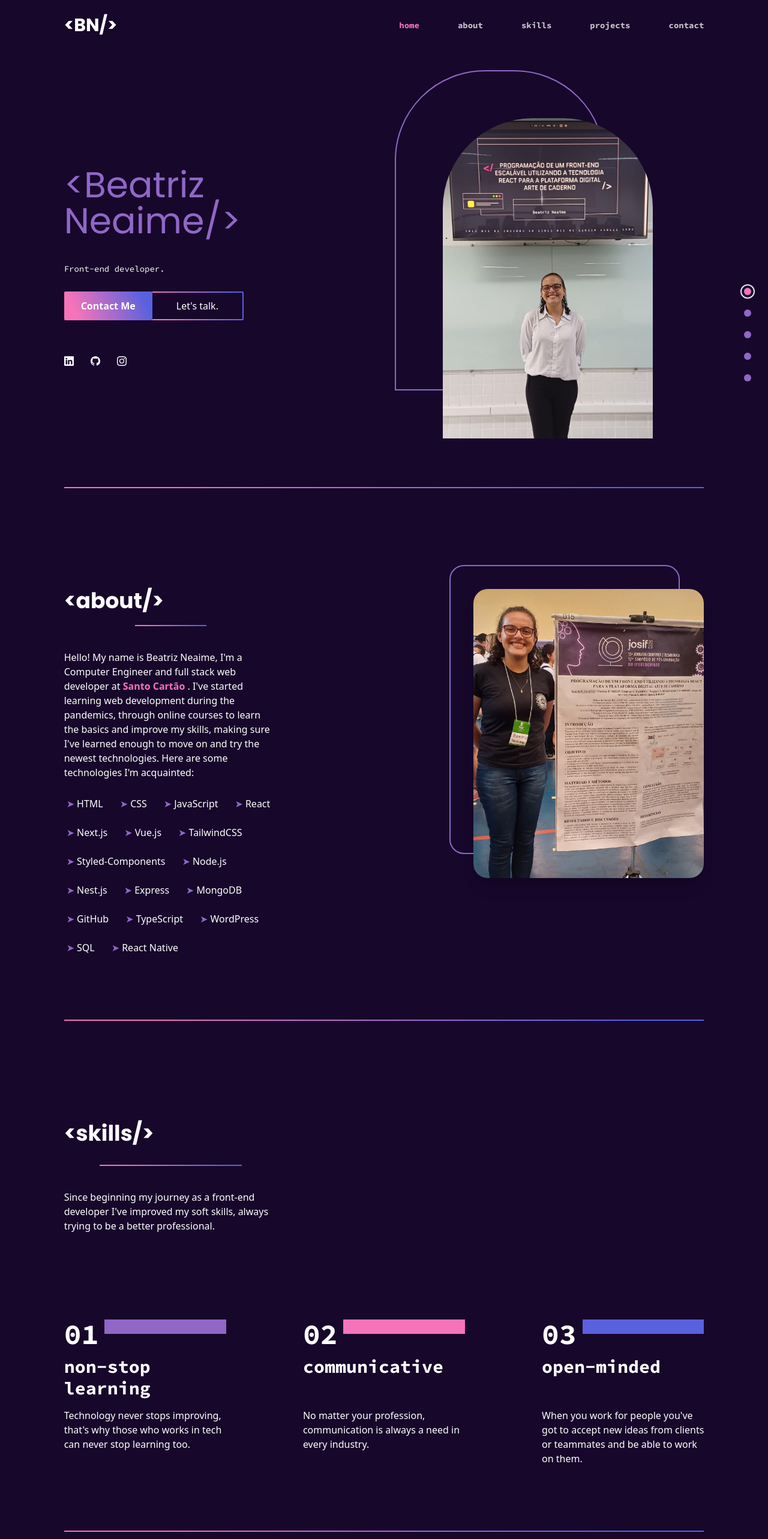
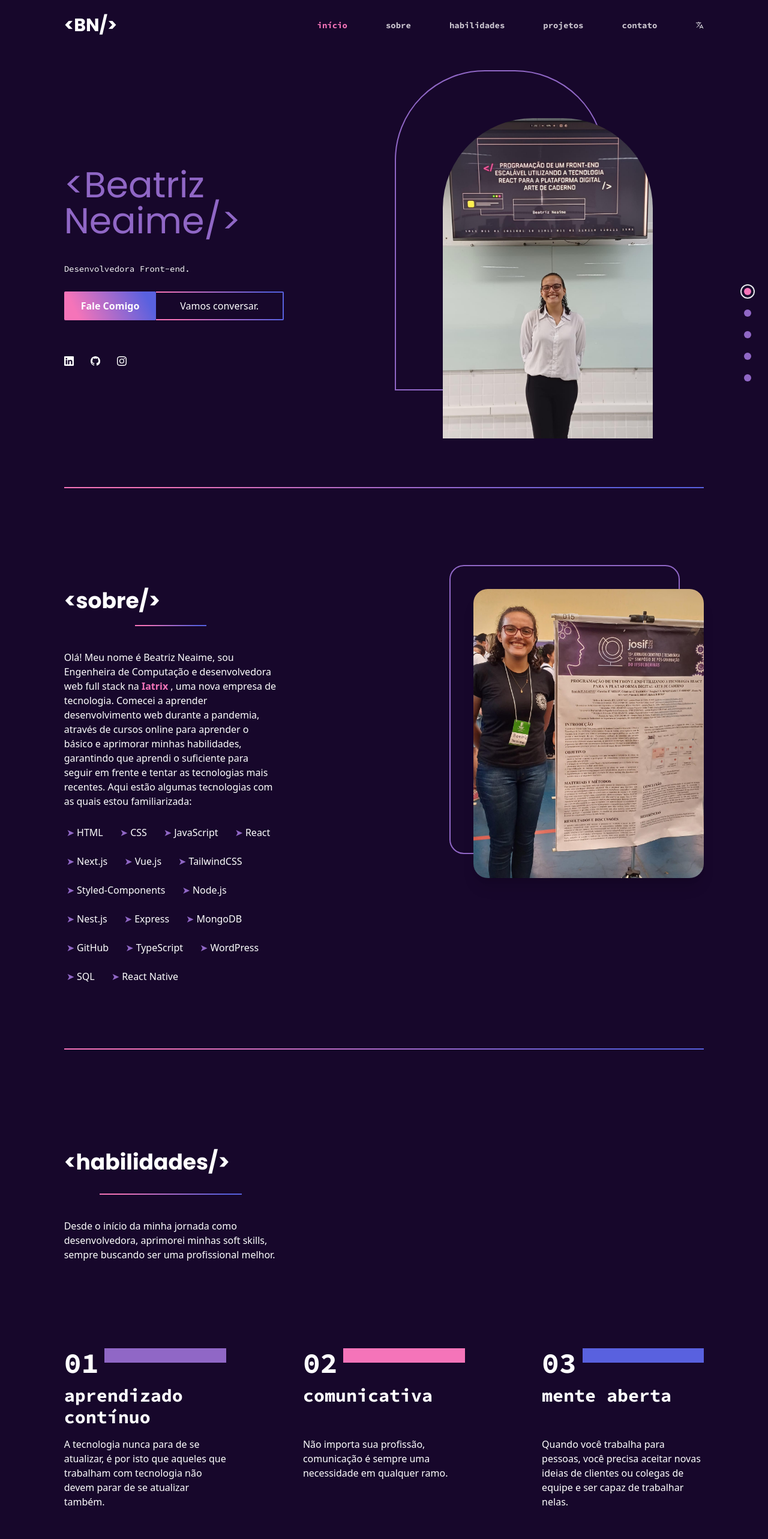
Before and after one commit to samuel-adedigba/personal-portfolio, a React (Create React App) app: page / in a window 1280 px wide. Shown: the top 2566 px of the page at 60% size. Built offline with nearby package versions, Linux system fonts and the light colour scheme.

Commit message:
Fix: translate
Now available in two lenguages: brazilian portuguese and english

```diff
--- a/src/App.js
+++ b/src/App.js
@@ -17,6 +17,7 @@ import { motion } from "framer-motion";
 function App() {
   const [selectedPage, setSelectedPage] = useState('home');
   const [topOfPage, setTopOfPage] = useState(true);
+  const [language, setLanguage] = useState("pt");
   const mediumScreens = useMediaQuery("(min-width: 1060px)")
 
   useEffect(() => {
@@ -38,6 +39,8 @@ function App() {
         selectedPage={selectedPage}
         setSelectedPage={setSelectedPage}
         topOfPage={topOfPage}
+        language={language}
+        setLanguage={setLanguage}
       />
 
       <div className="w-5/6 mx-auto" >
@@ -54,6 +57,7 @@ function App() {
         >
           <Landing
             setSelectedPage={setSelectedPage}
+            language={language}
           />
         </motion.div>
       </div>
@@ -66,7 +70,7 @@ function App() {
           amount="all"
           onViewportEnter={() => setSelectedPage("about")}
         >
-          <AboutMe />
+          <AboutMe language={language} />
         </motion.div>
       </div>
 
@@ -78,7 +82,7 @@ function App() {
           amount="all"
           onViewportEnter={() => setSelectedPage("skills")}
         >
-          <Skills />
+          <Skills language={language} />
         </motion.div>
       </div>
 
@@ -90,7 +94,7 @@ function App() {
           amount="all"
           onViewportEnter={() => setSelectedPage("projects")}
         >
-          <Projects />
+          <Projects language={language} />
         </motion.div>
       </div>
 
@@ -102,7 +106,7 @@ function App() {
           amount="all"
           onViewportEnter={() => setSelectedPage("contact")}
         >
-          <Contact />
+          <Contact language={language} />
         </motion.div>
       </div>
 
--- a/src/scenes/AboutMe.jsx
+++ b/src/scenes/AboutMe.jsx
@@ -3,8 +3,9 @@ import { motion } from "framer-motion";
 import LineGradient from "../components/LineGradient";
 import {} from "react-bootstrap";
 import { technologies } from "../utils/tech";
+import { texts } from './../utils/texts';
 
-const AboutMe = () => {
+const AboutMe = ({language}) => {
   const mediumScreens = useMediaQuery("(min-width: 1060px)");
 
   return (
@@ -22,23 +23,19 @@ const AboutMe = () => {
           className=" md:w-1/3"
         >
           <p className="font-poppins font-semibold text-4xl mb-5">
-            {`<about/>`}
+            {texts[language].about.title}
           </p>
           <LineGradient width="w-1/3" />
           <p className="mt-10 mb-7">
-            Hello! My name is Beatriz Neaime, I'm a Computer Engineer
-            and full stack web developer at{" "}
+            {texts[language].about.text}
             <a
               className="text-pink-two font-bold"
-              href="https://www.santocartao.com.br"
+              href={texts[language].about.link}
               target="_blank"
             >
-              Santo Cartão
+              {texts[language].about.empresa}
             </a>{" "}
-            . I've started learning web development during the pandemics, through
-            online courses to learn the basics and improve my skills, making
-            sure I've learned enough to move on and try the newest technologies.
-            Here are some technologies I'm acquainted:
+            {texts[language].about.text2}
           </p>
           <div className="flex gap-6 flex-wrap">
             {technologies.map((tech, index) => {
--- a/src/scenes/Landing.jsx
+++ b/src/scenes/Landing.jsx
@@ -2,8 +2,9 @@ import useMediaQuery from "../hooks/useMediaQuery";
 import { motion } from "framer-motion";
 import AnchorLink from "react-anchor-link-smooth-scroll";
 import SocialMediaIcons from "../components/SocialMediaIcons";
+import { texts } from "../utils/texts";
 
-const Landing = ({ setSelectedPage }) => {
+const Landing = ({ setSelectedPage, language }) => {
   const largeScreens = useMediaQuery("(min-width: 1060px)");
 
   return (
@@ -48,7 +49,7 @@ const Landing = ({ setSelectedPage }) => {
           </p>
 
           <p className="mt-10 mb-7 font-source-code text-sm text-center md:text-start">
-            Front-end developer.
+            {texts[language].landing.subtitle}
           </p>
         </motion.div>
 
@@ -69,7 +70,7 @@ const Landing = ({ setSelectedPage }) => {
             onClick={() => setSelectedPage("contact")}
             href="#contact"
           >
-            Contact Me
+            {texts[language].landing.contact}
           </AnchorLink>
           <AnchorLink
             className="rounded-r-sm bg-gradient-rainbow py-0.5 pr-0.5"
@@ -77,7 +78,7 @@ const Landing = ({ setSelectedPage }) => {
             href="#contact"
           >
             <div className="bg-deep-purple hover:text-purple transition duration-500 w-full h-full flex items-center justify-center px-10 font-playfair">
-              Let's talk.
+              {texts[language].landing.talk}
             </div>
           </AnchorLink>
         </motion.div>
--- a/src/scenes/Navbar.jsx
+++ b/src/scenes/Navbar.jsx
@@ -1,71 +1,125 @@
-import { useState } from "react"
-import AnchorLink from 'react-anchor-link-smooth-scroll'
+import { useState } from "react";
+import AnchorLink from "react-anchor-link-smooth-scroll";
+import { IoLanguageOutline } from "react-icons/io5";
+import useMediaQuery from "../hooks/useMediaQuery";
+import { AiOutlineCloseCircle, AiOutlineMenu } from "react-icons/ai";
+import { GiBrazilFlag, GiUsaFlag } from "react-icons/gi";
 
-
-import useMediaQuery from '../hooks/useMediaQuery'
-
-import { AiOutlineMenu, AiOutlineCloseCircle } from "react-icons/ai";
-
-const Link = ({ page, selectedPage, setSelectedPage }) => {
-  const lowerPage = page.toLowerCase()
+const Link = ({ label, page, selectedPage, setSelectedPage, setMenuToggled }) => {
+  const lowerPage = page.toLowerCase();
   return (
     <AnchorLink
       className={`${selectedPage === lowerPage ? "text-pink-two" : "text-pink"}
         hover:text-light-pink transition duration-500
       `}
       href={`#${lowerPage}`}
-      onClick={() => { setSelectedPage(lowerPage) }}
+      onClick={() => {
+        setSelectedPage(lowerPage);
+        setTimeout(() => {
+          setMenuToggled(false);
+        }, 300);
+      }}
     >
-      {page}
+      {label}
     </AnchorLink>
-  )
-}
+  );
+};
 
-const Navbar = ({ topOfPage, selectedPage, setSelectedPage }) => {
+const Navbar = ({
+  topOfPage,
+  selectedPage,
+  setSelectedPage,
+  language,
+  setLanguage,
+}) => {
   const [menuToggled, setMenuToggled] = useState(false);
+  const [translateMenu, setTranslateMenu] = useState(false);
   const desktop = useMediaQuery("(min-width: 768px)");
 
+  const changeLanguage = (lang) => {
+    setLanguage(lang);
+    setTranslateMenu(false);
+    setMenuToggled(false);
+  };
+
   return (
-    <nav className={`bg-deep-purple z-40 w-full fixed top-0 py-6`}  >
+    <nav className={`bg-deep-purple z-40 w-full fixed top-0 py-6`}>
       <div className="flex items-center justify-between mx-auto w-5/6 ">
         <h4 className="font-poppins text-3xl font-bold"> {`<BN/>`} </h4>
 
         {/* DESKTOP */}
         {desktop ? (
-          <div className="flex justify-between gap-16  font-source-code text-sm font-semibold">
+          <div className="flex justify-between items-center gap-16  font-source-code text-sm font-semibold">
             <Link
               page="home"
+              label={language === "pt" ? "início" : "home"}
               selectedPage={selectedPage}
               setSelectedPage={setSelectedPage}
+              setMenuToggled={setMenuToggled}
             />
             <Link
               page="about"
+              label={language === "pt" ? "sobre" : "about"}
               selectedPage={selectedPage}
               setSelectedPage={setSelectedPage}
+              setMenuToggled={setMenuToggled}
             />
             <Link
               page="skills"
+              label={language === "pt" ? "habilidades" : "skills"}
               selectedPage={selectedPage}
               setSelectedPage={setSelectedPage}
+              setMenuToggled={setMenuToggled}
             />
             <Link
               page="projects"
+              label={language === "pt" ? "projetos" : "projects"}
               selectedPage={selectedPage}
               setSelectedPage={setSelectedPage}
+              setMenuToggled={setMenuToggled}
             />
             <Link
               page="contact"
+              label={language === "pt" ? "contato" : "contact"}
               selectedPage={selectedPage}
               setSelectedPage={setSelectedPage}
+              setMenuToggled={setMenuToggled}
             />
+            <div className="flex flex-col relative">
+              <IoLanguageOutline
+                className="cursor-pointer relative hover:text-pink-two"
+                onClick={() => setTranslateMenu(!translateMenu)}
+              />
+              {translateMenu && (
+                <div className="absolute top-4 bg-light-purple px-2 py-1 w-auto">
+                  <button
+                    className="text-deep-blue"
+                    onClick={() => changeLanguage("pt")}
+                  >
+                    <GiBrazilFlag
+                      className={`text-xl ${
+                        language === "pt" ? "text-pink-two" : "text-white"
+                      }`}
+                    />
+                  </button>
+                  <button
+                    className={`text-deep-blue ${
+                      language === "en" ? "text-pink-two" : "text-white"
+                    }`}
+                    onClick={() => changeLanguage("en")}
+                  >
+                    <GiUsaFlag className="text-xl" />
+                  </button>
+                </div>
+              )}
+            </div>
           </div>
         ) : (
-          <button className={`rounded-full bg-purple p-2`}
-            onClick={
-              () => {
-                setMenuToggled(!menuToggled)
-              }
-            }
+          <button
+            className={`rounded-full bg-purple p-2`}
+            onClick={() => {
+              setMenuToggled(!menuToggled);
+            }}
           >
             <AiOutlineMenu />
           </button>
@@ -83,39 +137,76 @@ const Navbar = ({ topOfPage, selectedPage, setSelectedPage }) => {
             </div>
 
             {/* MENU ITEMS */}
-            <div className="flex flex-col gap-10 ml-[33%] text-2xl text-deep-blue justify-center ">
+            <div className="flex flex-col gap-10 ml-5 text-2xl text-deep-blue justify-center items-start ">
               <Link
                 page="home"
+                label={language === "pt" ? "início" : "home"}
                 selectedPage={selectedPage}
                 setSelectedPage={setSelectedPage}
+                setMenuToggled={setMenuToggled}
               />
               <Link
                 page="about"
+                label={language === "pt" ? "sobre" : "about"}
                 selectedPage={selectedPage}
                 setSelectedPage={setSelectedPage}
+                setMenuToggled={setMenuToggled}
               />
               <Link
                 page="skills"
+                label={language === "pt" ? "habilidades" : "skills"}
                 selectedPage={selectedPage}
                 setSelectedPage={setSelectedPage}
+                setMenuToggled={setMenuToggled}
               />
               <Link
                 page="projects"
+                label={language === "pt" ? "projetos" : "projects"}
                 selectedPage={selectedPage}
                 setSelectedPage={setSelectedPage}
+                setMenuToggled={setMenuToggled}
               />
               <Link
                 page="contact"
+                label={language === "pt" ? "contato" : "contact"}
                 selectedPage={selectedPage}
                 setSelectedPage={setSelectedPage}
+                setMenuToggled={setMenuToggled}
               />
+              <div className="flex flex-col relative">
+                <IoLanguageOutline
+                  className="cursor-pointer relative hover:text-pink-two"
+                  onClick={() => setTranslateMenu(!translateMenu)}
+                />
+                {translateMenu && (
+                  <div className="absolute top-4 bg-light-purple px-2 py-1 w-auto">
+                    <button
+                      className="text-deep-blue"
+                      onClick={() => changeLanguage("pt")}
+                    >
+                      <GiBrazilFlag
+                        className={`text-xl ${
+                          language === "pt" ? "text-pink-two" : "text-white"
+                        }`}
+                      />
+                    </button>
+                    <button
+                      className={`text-deep-blue ${
+                        language === "en" ? "text-pink-two" : "text-white"
+                      }`}
+                      onClick={() => changeLanguage("en")}
+                    >
+                      <GiUsaFlag className="text-xl" />
+                    </button>
+                  </div>
+                )}
+              </div>
             </div>
           </div>
         )}
+      </div>
+    </nav>
+  );
+};
 
-      </div>
-    </nav >
-  )
-}
-
-export default Navbar
+export default Navbar;
--- a/src/scenes/Skills.jsx
+++ b/src/scenes/Skills.jsx
@@ -1,7 +1,8 @@
 import { motion } from "framer-motion";
 import LineGradient from "../components/LineGradient";
+import { texts } from "../utils/texts";
 
-const Skills = () => {
+const Skills = ({language}) => {
   return (
     <section id="skills" className="pt-10 pb-24 min-h-screen">
       <div className="md:flex md:justify-between md:gap-16 mt-32 ">
@@ -17,14 +18,13 @@ const Skills = () => {
           className=" md:w-1/3"
         >
           <div>
-            <p className="font-poppins font-semibold text-4xl">{`<skills/>`}</p>
+            <p className="font-poppins font-semibold text-4xl">{texts[language].skills.title}</p>
             <div className="flex justify-center mt-5">
               <LineGradient width="w-2/3" />
             </div>
           </div>
           <p className="mt-10 mb-10">
-            Since beginning my journey as a front-end developer I've improved my
-            soft skills, always trying to be a better professional.
+            {texts[language].skills.text}
           </p>
         </motion.div>
       </div>
@@ -45,7 +45,7 @@ const Skills = () => {
             <div className="z-10">
               <p className="font-source-code font-semibold text-5xl">01</p>
               <p className="font-source-code font-semibold text-3xl mt-3">
-                non-stop learning
+                {texts[language].skills[1].title}
               </p>
             </div>
             <div className="w-1/2  md:w-3/4 bg-purple absolute right-0 top-0 z-[-1]">
@@ -53,8 +53,7 @@ const Skills = () => {
             </div>
           </div>
           <p className="mt-5">
-            Technology never stops improving, that's why those who works in tech
-            can never stop learning too.
+            {texts[language].skills[1].text}
           </p>
         </motion.div>
         <motion.div
@@ -72,7 +71,7 @@ const Skills = () => {
             <div className="z-10">
               <p className="font-source-code font-semibold text-5xl">02</p>
               <p className="font-source-code font-semibold text-3xl mt-3">
-                communicative
+                {texts[language].skills[2].title}
               </p>
             </div>
             <div className="w-1/2  md:w-3/4 bg-pink-two absolute right-0 top-0 z-[-1]">
@@ -80,8 +79,7 @@ const Skills = () => {
             </div>
           </div>
           <p className="mt-5">
-            No matter your profession, communication is always a need in every
-            industry.
+            {texts[language].skills[2].text}
           </p>
         </motion.div>
         <motion.div
@@ -99,7 +97,7 @@ const Skills = () => {
             <div className="z-10">
               <p className="font-source-code font-semibold text-5xl">03</p>
               <p className="font-source-code font-semibold text-3xl mt-3">
-                open-minded
+                {texts[language].skills[3].title}
               </p>
             </div>
             <div className="w-1/2  md:w-3/4 bg-blue absolute right-0 top-0 z-[-1]">
@@ -107,8 +105,7 @@ const Skills = () => {
             </div>
           </div>
           <p className="mt-5">
-            When you work for people you've got to accept new ideas from clients
-            or teammates and be able to work on them.
+            {texts[language].skills[3].text}
           </p>
         </motion.div>
       </div>
--- a/src/utils/projects.js
+++ b/src/utils/projects.js
@@ -1,31 +1,46 @@
 export const projects = [
     {
         title: "Arte de Caderno",
-        subtitle: "A website for a local championship of drawing and painting by public schools students.",
+        subtitle: {
+            pt: "Um site para um campeonato local de desenho e pintura por alunos de escolas públicas.",
+            en: "A website for a local drawing and painting championship by public school students."
+        },
         technologies: ["React", "Styled-Components"],
         path: "https://artedecaderno.ifsuldeminas.edu.br"
     },
     {
         title: "BR Finanças",
-        subtitle: "A finance controller named BR Finanças.",
+        subtitle: {
+            pt: "Um aplicativo para controle financeiro.",
+            en: "A financial control app."
+        },
         technologies: ["HandleBars", "Express", "MySQL"],
         path: "https://github.com/BeatrizNeaime/BR-financas"
     },
     {
         title: "Patinhas Felizes",
-        subtitle: "A website for a fictitious shelter.",
+        subtitle: {
+            pt: "Um site para adoção de animais.",
+            en: "A website for animal adoption."
+        },
         technologies: ["HandleBars", "Express", "MySQL"],
         path: "https://github.com/BeatrizNeaime/PatinhasFelizes"
     },
     {
         title: "Advice",
-        subtitle: "In case you need an advice today... built with Advice Slip API",
+        subtitle: {
+            pt: "Um aplicativo para conselhos.",
+            en: "An advice app."
+        },
         technologies: ["React", "TailwindCSS"],
         path: "https://imaginative-paletas-b1d609.netlify.app"
     },
     {
         title: "Splitter",
-        subtitle: "A simple bill splitter.",
+        subtitle: {
+            pt: "Um aplicativo para dividir a conta.",
+            en: "A bill splitter app."
+        },
         technologies: ["React", "TailwindCSS"],
         path: "https://fm-tip-calculator-pi.vercel.app"
     }
--- a/src/utils/tech.js
+++ b/src/utils/tech.js
@@ -1,3 +1,4 @@
+
 export const technologies = [
     "HTML",
     "CSS",
--- /dev/null
+++ b/src/utils/texts.js
@@ -0,0 +1,94 @@
+export const texts = {
+  pt: {
+    landing: {
+      subtitle: "Desenvolvedora Front-end.",
+      contact: "Fale Comigo",
+      talk: "Vamos conversar.",
+    },
+    navbar: {
+      home: "Início",
+      about: "Sobre",
+      skills: "Habilidades",
+      projects: "Projetos",
+      contact: "Contato",
+    },
+    about: {
+      title: "<sobre/>",
+      text: "Olá! Meu nome é Beatriz Neaime, sou Engenheira de Computação e desenvolvedora web full stack na",
+      empresa: " Iatrix",
+      link: "#",
+      text2: ", uma nova empresa de tecnologia. Comecei a aprender desenvolvimento web durante a pandemia, através de cursos online para aprender o básico e aprimorar minhas habilidades, garantindo que aprendi o suficiente para seguir em frente e tentar as tecnologias mais recentes. Aqui estão algumas tecnologias com as quais estou familiarizada:",
+    },
+    skills: {
+      title: "<habilidades/>",
+      text: `Desde o início da minha jornada como desenvolvedora, aprimorei minhas soft skills, sempre buscando ser uma profissional melhor. `,
+      1: {
+        title: "aprendizado contínuo",
+        text: "A tecnologia nunca para de se atualizar, é por isto que aqueles que trabalham com tecnologia não devem parar de se atualizar também.",
+      },
+      2: {
+        title: "comunicativa",
+        text: "Não importa sua profissão, comunicação é sempre uma necessidade em qualquer ramo.",
+      },
+      3: {
+        title: "mente aberta",
+        text: "Quando você trabalha para pessoas, você precisa aceitar novas ideias de clientes ou colegas de equipe e ser capaz de trabalhar nelas.",
+
+      }
+    },
+    projects: {
+      title: "<projetos/>",
+      text: "Projetos são maneiras importantes de melhorar suas habilidades e mostrar o que você é capaz de fazer. Aqui estão alguns dos meus projetos mais recentes:",
+    },
+    contact: {
+      title: "<contato/>",
+      btn: "Envie uma mensagem"
+    }
+  },
+  en: {
+    landing: {
+      subtitle: "Front-end Developer.",
+      contact: "Contact Me",
+      talk: "Let's talk.",
+    },
+    navbar: {
+      home: "Home",
+      about: "About",
+      skills: "Skills",
+      projects: "Projects",
+      contact: "Contact",
+    },
+    about: {
+      title: "<about/>",
+      text: "Hi! My name is Beatriz Neaime, I'm a Computer Engineer and a full stack web developer at",
+      empresa: " Iatrix",
+      link: "#",
+      text2: ", a new tech company. I started learning web development during the pandemic, through online courses to learn the basics and improve my skills, making sure I learned enough to move forward and try the latest technologies. Here are some technologies I'm familiar with:",
+    },
+    skills: {
+      title: "<skills/>",
+      text: `Since the beginning of my journey as a developer, I've improved my soft skills, always seeking to be a better professional. `,
+      1: {
+        title: "continuous learning",
+        text: "Technology never stops updating, that's why those who work with technology should not stop updating themselves either.",
+      },
+      2: {
+        title: "communicative",
+        text: "No matter your profession, communication is always a necessity in any field.",
+      },
+      3: {
+        title: "open-minded",
+        text: "When you work for people, you need to accept new ideas from clients or team members and be able to work on them.",
+
+      }
+    },
+    projects: {
+      title: "<projects/>",
+      text: "Projects are important ways to improve your skills and show what you are capable of. Here are some of my most recent projects:",
+    },
+    contact: {
+      title: "<contact/>",
+      btn: "Send a message"
+    }
+  }
+}
```
Also changed, not shown: src/scenes/Contact.jsx (+8 -7 lines), src/scenes/Projects.jsx (+5 -5 lines), src/assets/brazil-flag.png (added), src/assets/usa-flag.png (added).
